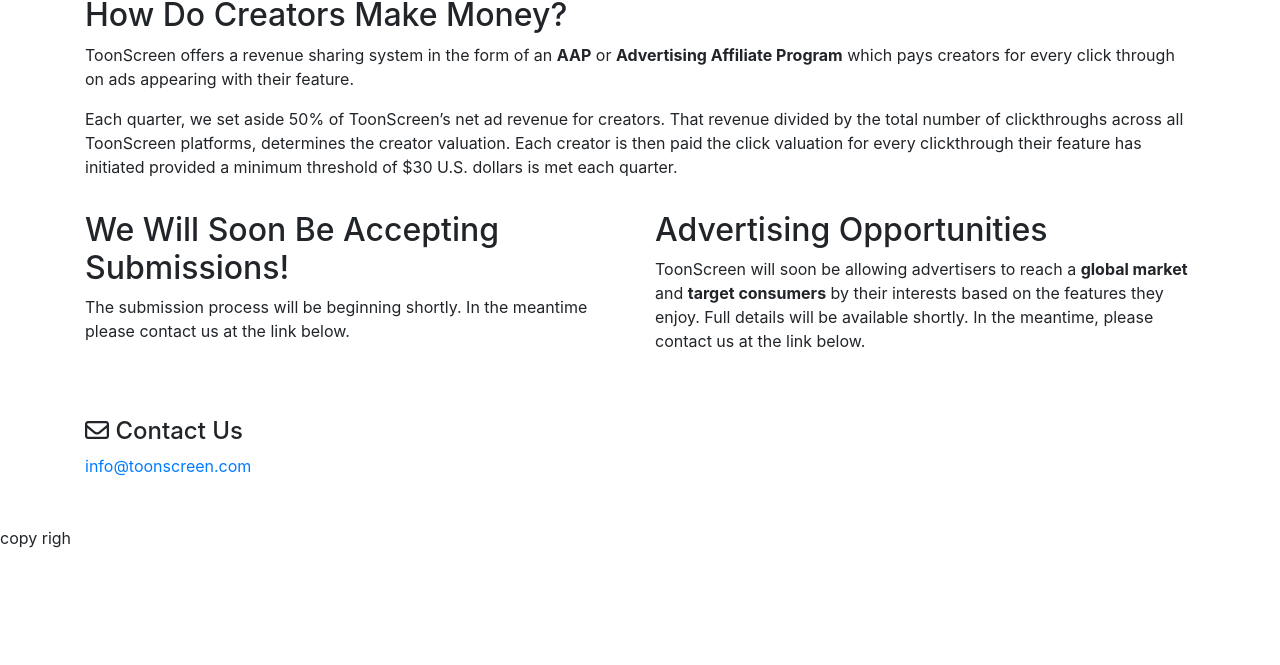
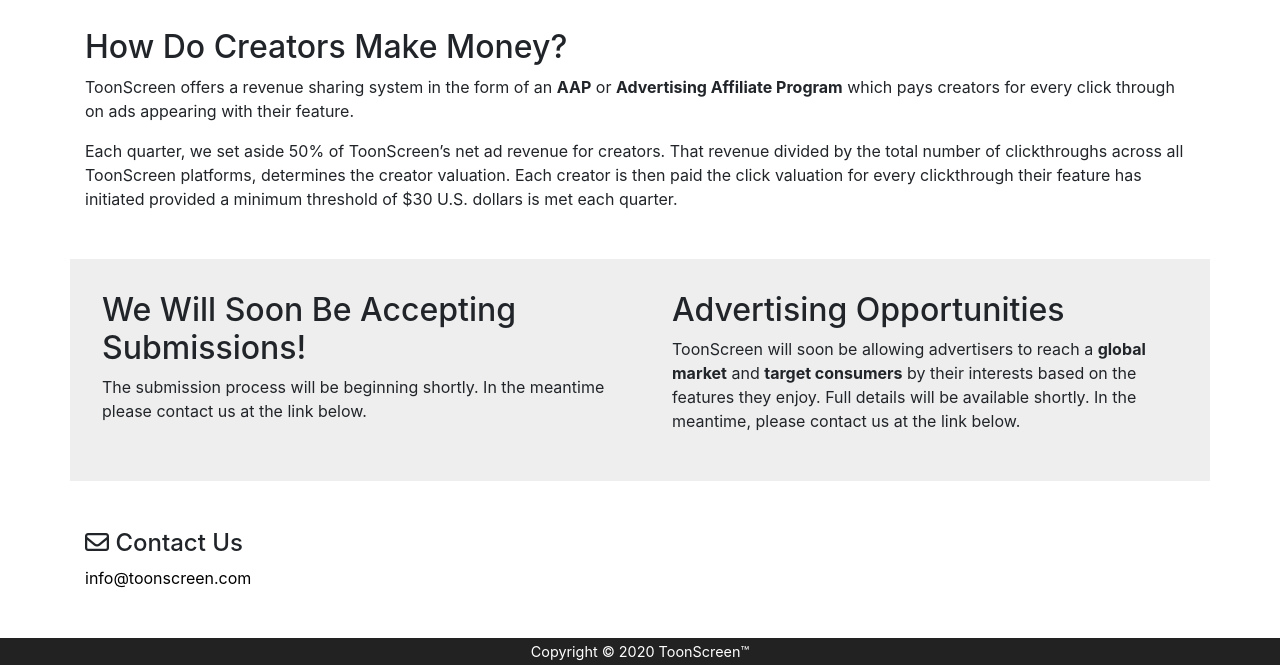
Before and after one commit to Hazumi/toon-screen, a plain HTML site: page index.html in a window 1280 px wide. Shown: the part 1029-1694 px from the top of the page. Before the commit the page ends 1579 px from the top, so only its background shows below. Drawn offline with nearby package versions, Linux system fonts and the light colour scheme.

Commit message:
added grey boxes

```diff
--- a/index.html
+++ b/index.html
@@ -12,7 +12,7 @@
 
   <div class="main">
     <header>
-      <img class="d-block mx-auto" src="img/logo-md.png" alt="">
+      <img class="d-block mx-auto mb-4 py-3" src="img/logo-md.png" alt="">
     </header>
 
     <section class="container-fluid">
@@ -40,19 +40,19 @@
 
   <section>
     <div class="container">
-      <div class="row">
+      <div class="row mb-3">
         <div class="col-12 mb-3">
           <h2>How Do Creators Make Money?</h2>
           <p>ToonScreen offers a revenue sharing system in the form of an <strong>AAP</strong> or <strong>Advertising Affiliate Program</strong> which pays creators for every click through on ads appearing with their feature.</p>
           <p>Each quarter, we set aside 50% of ToonScreen’s net ad revenue for creators. That revenue divided by the total number of clickthroughs across all ToonScreen platforms, determines the creator valuation. Each creator is then paid the click valuation for every clickthrough their feature has initiated provided a minimum threshold of $30 U.S. dollars is met each quarter. </p>
         </div>
       </div>
-      <div class="row">
-        <div class="col-lg-6 mb-3">
+      <div class="row mb-3">
+        <div class="col-lg-6 grey mb-3">
           <h2>We Will Soon Be Accepting Submissions!</h2>
           <p>The submission process will be beginning shortly. In the meantime please contact us at the link below.</p>
         </div>
-        <div class="col-lg-6 mb-3">
+        <div class="col-lg-6 grey mb-3">
           <h2>Advertising Opportunities</h2>
           <p>ToonScreen will soon be allowing advertisers to reach a <strong>global market</strong> and <strong>target consumers</strong> by their interests based on the features they enjoy. Full details will be available shortly. In the meantime, please contact us at the link below.</p>
         </div>
@@ -71,8 +71,8 @@
     </div>
   </section>
 
-  <footer>
-    copy righ
+  <footer class="text-center">
+    Copyright © 2020 ToonScreen™
   </footer>
 
 
--- a/styles/main.css
+++ b/styles/main.css
@@ -7,7 +7,24 @@ body {
   background-position: center; /* Center the image */
   background-repeat: no-repeat; /* Do not repeat the image */
   background-size: cover; /* Resize the background image to cover the entire container */
+}
 
+.grey {
+  /* margin: 0 1em; */
+  /* border: 1px solid #000; */
+  padding: 2em;
+  background-color: #eee;
+}
+
+a:link,
+a:visited {
+  color: #000;
+}
+
+a:hover,
+a:active {
+  color: #000;
+  text-decoration: none;
 }
 
 /* SECTIONS */
@@ -36,3 +53,10 @@ section {
 .black {
   background-color: #000;
 }
+
+footer {
+  font-size: 0.9em;
+  background-color: #222;
+  padding: 0.2em;
+  color: #fff;
+}
```
